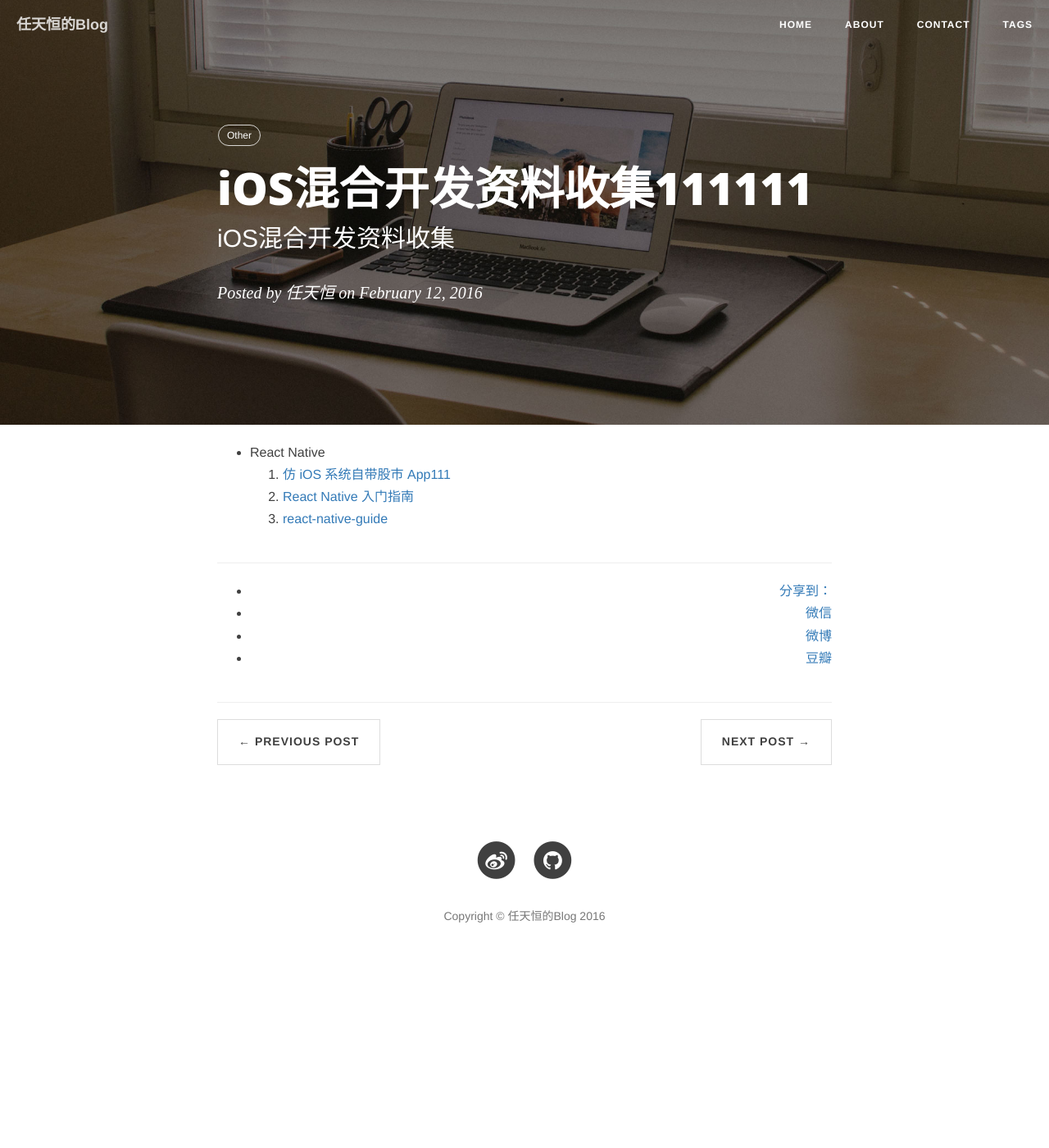
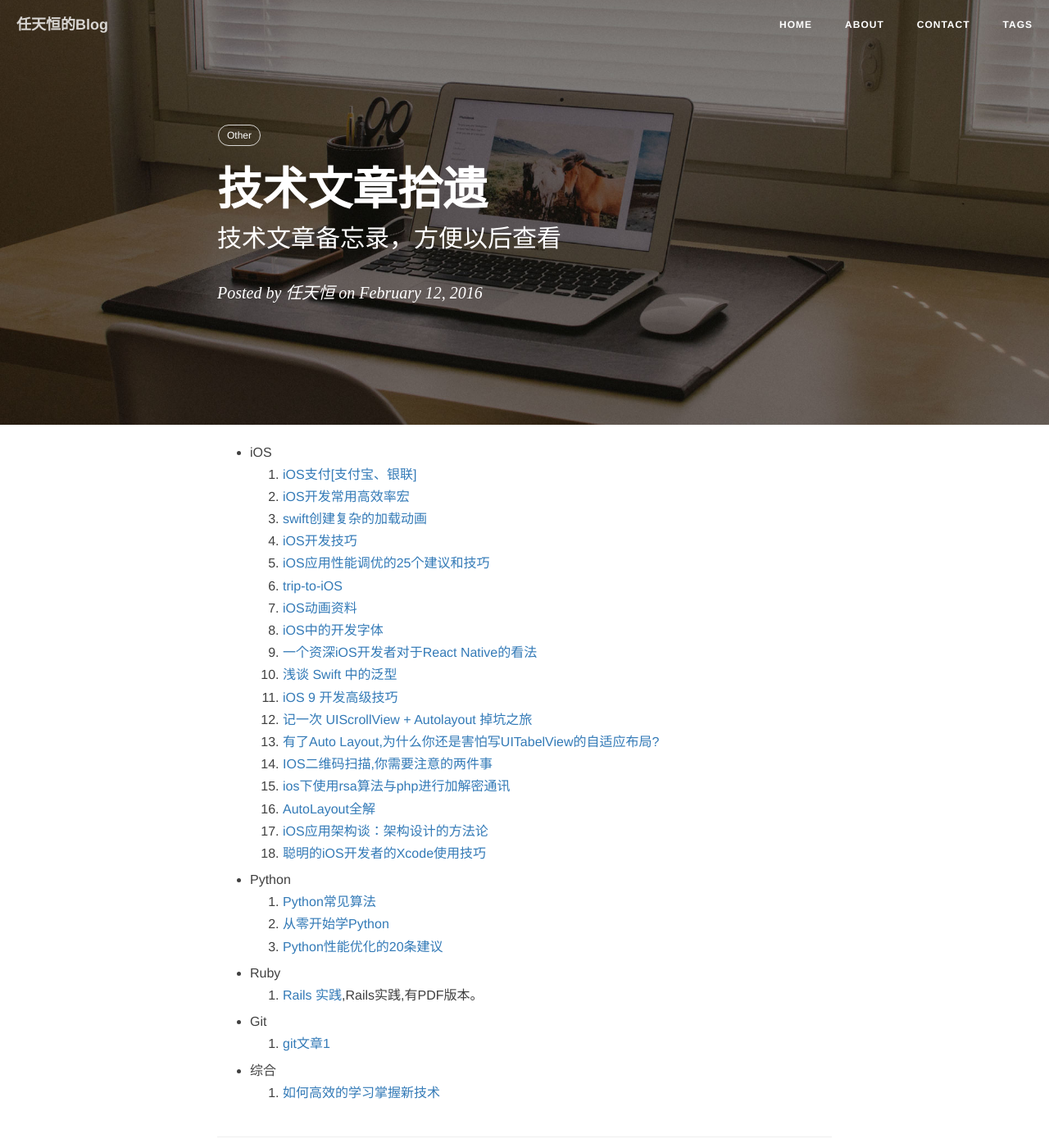
Before and after one commit to rth211/rth211.github.io, a Jekyll site: the page built from _posts/2016.02/2015-02-14-iOS混合开发资料收集1111.md, in a window 1280 px wide and 1400 px high. Shown: the whole window at 82% size. Built offline with Jekyll 4.4.1, drawn with Linux system fonts in a browser that asks for light colours; nearby versions of some CDN libraries; comment, search, counter and statistics services are not loaded.

Commit message:
2.14 test

```diff
--- a/_posts/2016.02/2015-02-14-iOS混合开发资料收集1111.md
+++ b/_posts/2016.02/2015-02-14-iOS混合开发资料收集1111.md
@@ -1,13 +1,42 @@
 ---
 layout: post
-title:  iOS混合开发资料收集111111
-subtitle:   "iOS混合开发资料收集"
-date: 2016-02-12 14:00:00
+title:  技术文章拾遗
+subtitle:   "技术文章备忘录，方便以后查看"
+date: 2016-02-12 14:15:00
 author:     "任天恒"
 header-img: "img/home-bg.jpg"
 tags:	Other
 ---
-* React Native
-  1.  [仿 iOS 系统自带股市 App111](https://github.com/7kfpun/FinanceReactNative)
-  2.  [React Native 入门指南](https://github.com/vczero/react-native-lession?hmsr=toutiao.io&utm_medium=toutiao.io&utm_source=toutiao.io)
-  3.  [react-native-guide](https://github.com/ele828/react-native-guide)
+* iOS
+  1.  [iOS支付[支付宝、银联]](http://www.jianshu.com/p/97d38b00e53d?utm_campaign=hugo&utm_medium=reader_share&utm_content=note&utm_source=weibo)
+  2.  [iOS开发常用高效率宏](http://segmentfault.com/a/1190000003507630#articleHeader8)
+  3.  [swift创建复杂的加载动画](http://www.cocoachina.com/swift/20150906/13327.html)
+  4.  [iOS开发技巧](https://github.com/koknine/NOTE)
+  5.  [iOS应用性能调优的25个建议和技巧](http://blog.csdn.net/linzhiji/article/details/8792930)
+  6.	[trip-to-iOS](https://github.com/Aufree/trip-to-iOS)
+	7.	[iOS动画资料](https://github.com/cjwirth/awesome-ios-ui)
+	8.	[iOS中的开发字体](https://github.com/dsxNiubility/SXFontShow)
+  9.  [一个资深iOS开发者对于React Native的看法](http://blog.csdn.net/zhe13/article/details/48439967?hmsr=toutiao.io&utm_medium=toutiao.io&utm_source=toutiao.io)
+  10. [浅谈 Swift 中的泛型](http://swift.gg/2015/09/16/swift-generics/?hmsr=toutiao.io&utm_medium=toutiao.io&utm_source=toutiao.io)
+  11. [iOS 9 开发高级技巧](https://realm.io/cn/news/tips-for-ios-9-development/?hmsr=toutiao.io&utm_medium=toutiao.io&utm_source=toutiao.io)
+  12. [记一次 UIScrollView + Autolayout 掉坑之旅](http://chengway.in/post/ji-zhu/uiscrollview-he-autolayout?hmsr=toutiao.io&utm_medium=toutiao.io&utm_source=toutiao.ioc)
+  13. [有了Auto Layout,为什么你还是害怕写UITabelView的自适应布局?](http://ios.jobbole.com/82614/)
+  14. [IOS二维码扫描,你需要注意的两件事](http://blog.cnbluebox.com/blog/2014/08/26/ioser-wei-ma-sao-miao/)
+  15. [ios下使用rsa算法与php进行加解密通讯](http://blog.yorkgu.me/2011/10/27/rsa-in-ios-using-publick-key-generated-by-openssl/)
+  16. [AutoLayout全解](http://www.cocoachina.com/ios/20151021/13825.html)
+  17. [iOS应用架构谈：架构设计的方法论](http://mp.weixin.qq.com/s?__biz=MzA5Nzc4OTA1Mw==&mid=407735372&idx=1&sn=87c20f7db6990db00838498827692683#rd)
+  18. [聪明的iOS开发者的Xcode使用技巧](http://www.cocoachina.com/ios/20160205/15233.html)
+
+* Python
+  1.  [Python常见算法](http://www.imooc.com/article/1404)
+  2.  [从零开始学Python](https://github.com/qiwsir/StarterLearningPython)
+  3.  [Python性能优化的20条建议](http://www.imooc.com/article/1438)
+
+* Ruby
+  1.  [Rails 实践](http://rails-practice.com/content/),Rails实践,有PDF版本。
+
+* Git
+  1.  [git文章1](http://www.cnblogs.com/pyer/p/4752770.html)
+
+* 综合
+  1.  [如何高效的学习掌握新技术](http://www.cnblogs.com/dotey/p/4812633.html?hmsr=toutiao.io&utm_medium=toutiao.io&utm_source=toutiao.io)
```
